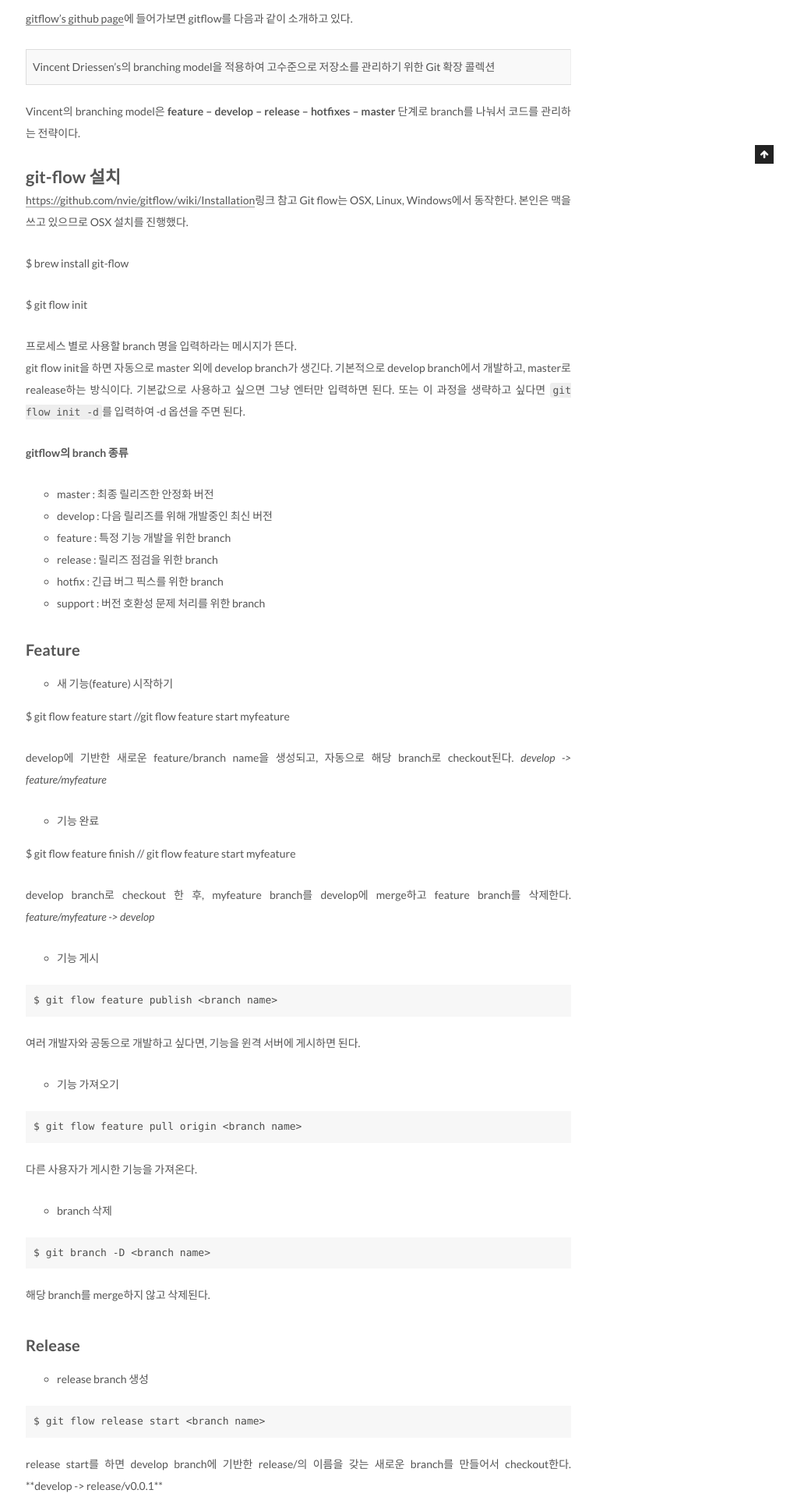
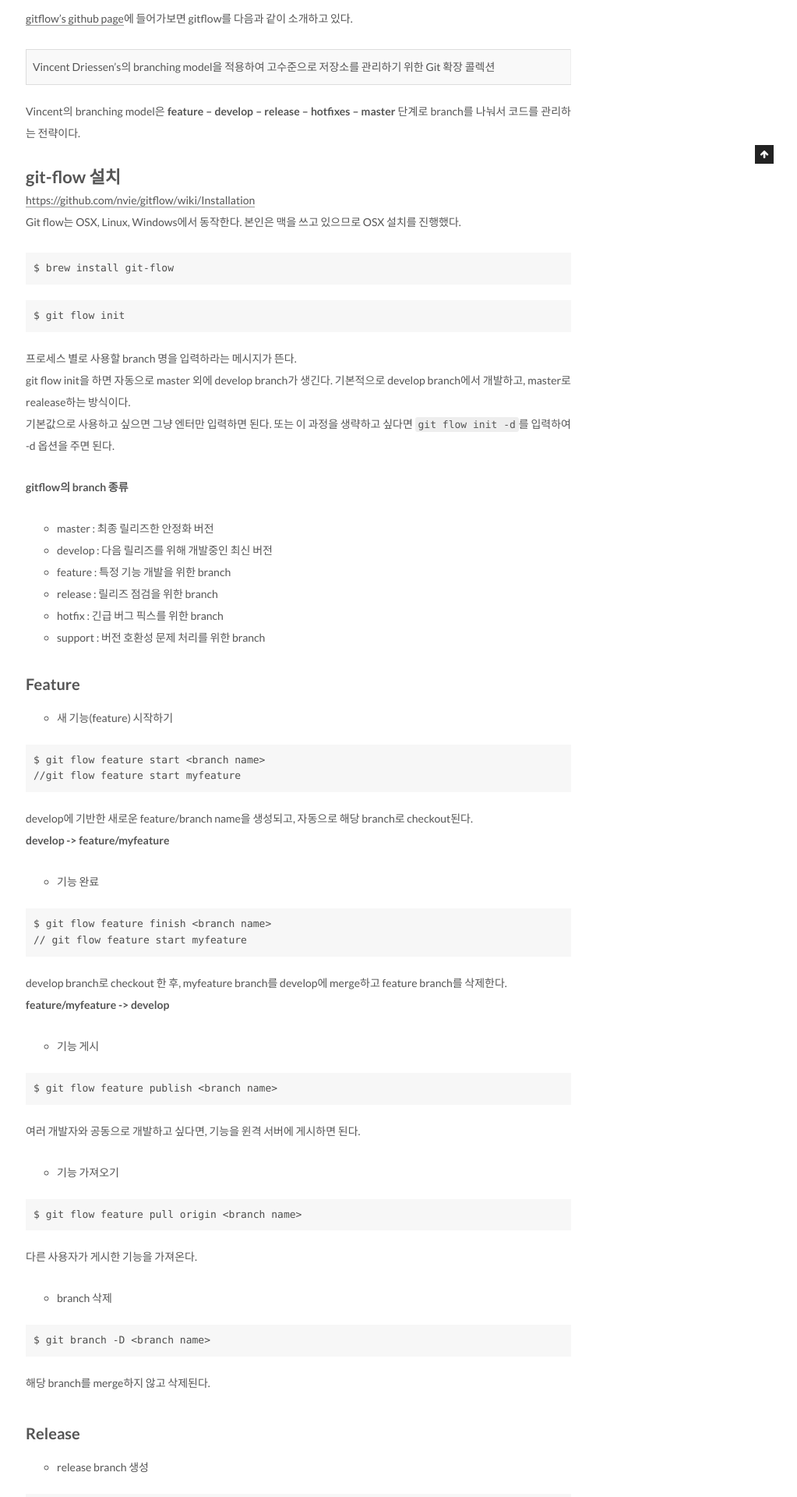
Before and after one commit to groovypark/groovypark.github.io, a Jekyll site: the page built from _posts/2018-01-02-git-flow-사용하기.md, in a window 1280 px wide. Shown: the part 790-2710 px from the top of the page at 78% size, without its empty margins (257-1280 px from the left). Built offline with Jekyll 4.4.1, drawn with Linux system fonts in a browser that asks for light colours; some of the changed text lies outside the part shown; grey boxes are pictures that could not be loaded.

Commit message:
Update git-flow 사용하기

````diff
--- a/_posts/2018-01-02-git-flow-사용하기.md
+++ b/_posts/2018-01-02-git-flow-사용하기.md
@@ -15,19 +15,19 @@
 
 # git-flow 설치
 
-[https://github.com/nvie/gitflow/wiki/Installation](https://github.com/nvie/gitflow/wiki/Installation)링크 참고
+[https://github.com/nvie/gitflow/wiki/Installation](https://github.com/nvie/gitflow/wiki/Installation)<br/>
 Git flow는 OSX, Linux, Windows에서 동작한다. 본인은 맥을 쓰고 있으므로 OSX 설치를 진행했다.
-
+```
 $ brew install git-flow
-
+```
+```
 $ git flow init
-
-프로세스 별로 사용할 branch 명을 입력하라는 메시지가 뜬다.
-git flow init을 하면 자동으로 master 외에 develop branch가 생긴다. 기본적으로 develop branch에서 개발하고, master로 realease하는 방식이다.
+```
+프로세스 별로 사용할 branch 명을 입력하라는 메시지가 뜬다.<br/>
+git flow init을 하면 자동으로 master 외에 develop branch가 생긴다. 기본적으로 develop branch에서 개발하고, master로 realease하는 방식이다.<br/>
 기본값으로 사용하고 싶으면 그냥 엔터만 입력하면 된다. 또는 이 과정을 생략하고 싶다면 `git flow init -d`를 입력하여 -d 옵션을 주면 된다.
 
 **gitflow의 branch 종류**
-
 * master : 최종 릴리즈한 안정화 버전
 * develop : 다음 릴리즈를 위해 개발중인 최신 버전
 * feature : 특정 기능 개발을 위한 branch
@@ -39,25 +39,30 @@
 
 * 새 기능(feature) 시작하기
 
+```
 $ git flow feature start <branch name>
 //git flow feature start myfeature
+```
 
-develop에 기반한 새로운 feature/branch name을 생성되고, 자동으로 해당 branch로 checkout된다.
-*develop -> feature/myfeature*
+develop에 기반한 새로운 feature/branch name을 생성되고, 자동으로 해당 branch로 checkout된다.<br/>
+**develop -> feature/myfeature**
 
 * 기능 완료
 
+```
 $ git flow feature finish <branch name>
 // git flow feature start myfeature
+```
 
-develop branch로 checkout 한 후, myfeature branch를 develop에 merge하고 feature branch를 삭제한다.
-*feature/myfeature -> develop*
+develop branch로 checkout 한 후, myfeature branch를 develop에 merge하고 feature branch를 삭제한다.<br/>
+**feature/myfeature -> develop**
 
 * 기능 게시
 
 ```
 $ git flow feature publish <branch name>
 ```
+
 여러 개발자와 공동으로 개발하고 싶다면, 기능을 윈격 서버에 게시하면 된다.
 
 * 기능 가져오기
@@ -65,6 +70,7 @@
 ```
 $ git flow feature pull origin <branch name>
 ```
+
 다른 사용자가 게시한 기능을 가져온다.
 
 * branch 삭제
@@ -72,6 +78,7 @@
 ```
 $ git branch -D <branch name>
 ```
+
 해당 branch를 merge하지 않고 삭제된다.
 
 ## Release
@@ -81,7 +88,8 @@
 ```
 $ git flow release start <branch name>
 ```
-release start를 하면 develop branch에 기반한 release/<branch name>의 이름을 갖는 새로운 branch를 만들어서 checkout한다.
+
+release start를 하면 develop branch에 기반한 release/<branch name>의 이름을 갖는 새로운 branch를 만들어서 checkout한다.<br/>
 **develop -> release/v0.0.1**
 
 * release branch 완료
@@ -89,18 +97,15 @@
 ```
 $ git flow release finish <branch name>
 ```
+
 release branch의 코드를 master branch에 merge하고, release의 이름으로 태그를 등록한다. release를 develop branch로 재병합(back-merge)하고, release branch를 삭제한다.
 
 ## Hotfix
 
-```git
+```
 git flow hotfix
-
 git flow hotfix start <release> [<base>]
-
 git flow hotfix finish <release>
-
 git flow feature publish <name>
-
 git flow feature pull <remote> <name>
 ```
````
